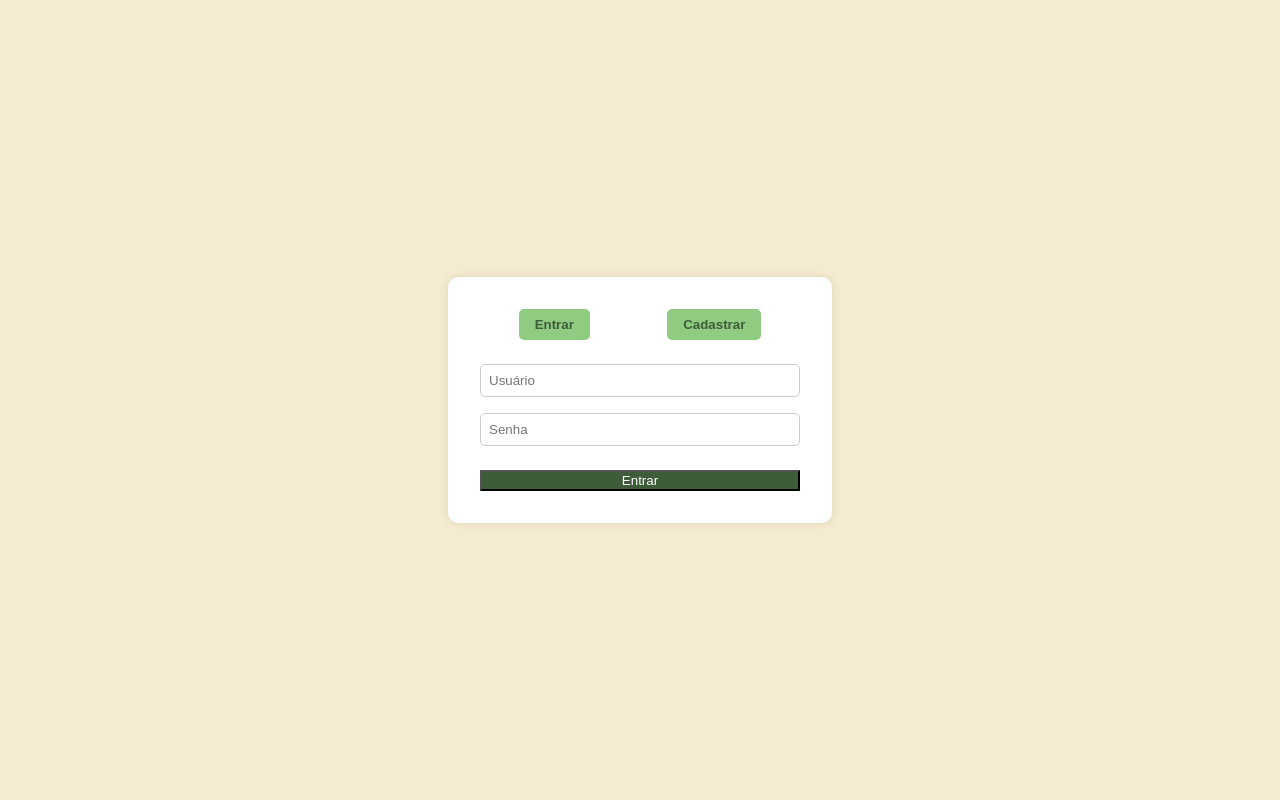
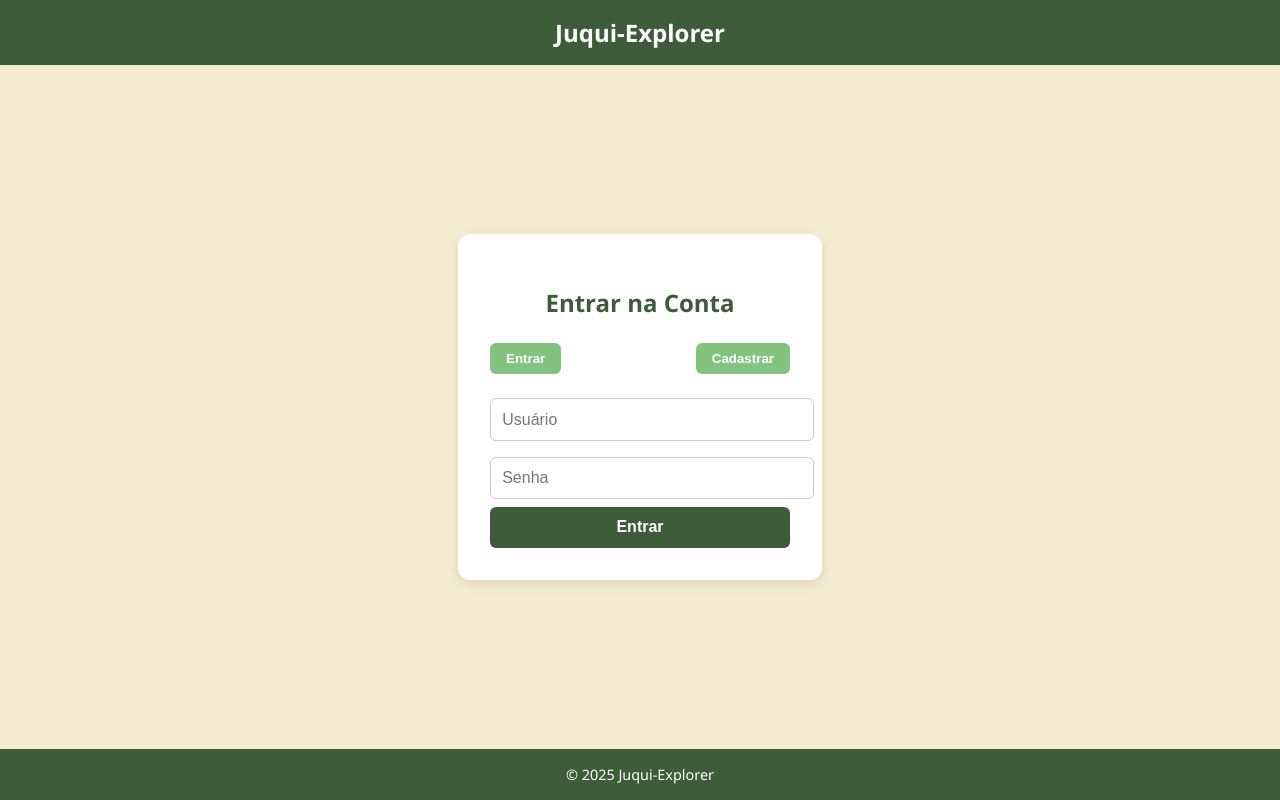
Before and after one commit to renanheriky/Juqui-explorer-, a plain HTML site: page login.html in a window 1280 px wide. Drawn offline with Linux system fonts and the light colour scheme.

Commit message:
Update login.html

```diff
--- a/login.html
+++ b/login.html
@@ -2,76 +2,122 @@
 <html lang="pt-BR">
 <head>
   <meta charset="UTF-8" />
-  <meta name="viewport" content="width=device-width, initial-scale=1" />
-  <title>Login / Cadastro</title>
+  <meta name="viewport" content="width=device-width, initial-scale=1.0"/>
+  <title>Login - Juqui-Explorer</title>
   <style>
     body {
+      margin: 0;
       font-family: 'Segoe UI', sans-serif;
       background: #F4EBD0;
-      color: #3E5C3A;
+      display: flex;
+      flex-direction: column;
+      min-height: 100vh;
+    }
+
+    header {
+      background-color: #3E5C3A;
+      padding: 1rem 2rem;
+      color: white;
+      text-align: center;
+      font-size: 1.5rem;
+      font-weight: bold;
+    }
+
+    main {
+      flex: 1;
       display: flex;
       align-items: center;
       justify-content: center;
-      height: 100vh;
-      margin: 0;
     }
-    .container {
-      background: white;
+
+    .login-box {
+      background-color: white;
       padding: 2rem;
-      border-radius: 10px;
-      box-shadow: 0 0 10px rgba(0,0,0,0.1);
-      width: 320px;
+      border-radius: 12px;
+      box-shadow: 0 4px 12px rgba(0, 0, 0, 0.1);
+      text-align: center;
+      width: 300px;
     }
-    .tabs { display: flex; justify-content: space-around; margin-bottom: 1rem; }
-    .tabs button {
+
+    .login-box h2 {
+      margin-bottom: 1.5rem;
+      color: #3E5C3A;
+    }
+
+    .login-box input {
+      width: 100%;
+      padding: 0.7rem;
+      margin: 0.5rem 0;
+      border: 1px solid #ccc;
+      border-radius: 6px;
+      font-size: 1rem;
+    }
+
+    .login-box .actions {
+      display: flex;
+      justify-content: space-between;
+      margin-bottom: 1rem;
+    }
+
+    .login-box .actions button {
       padding: 0.5rem 1rem;
+      background: #82C47F;
+      color: white;
       border: none;
-      background: #8FCB81;
-      color: #3E5C3A;
+      border-radius: 6px;
+      font-weight: bold;
       cursor: pointer;
-      border-radius: 5px;
-      font-weight: bold;
     }
-    form { display: none; flex-direction: column; }
-    form.active { display: flex; }
-    input {
-      margin: 0.5rem 0;
-      padding: 0.5rem;
-      border: 1px solid #ccc;
-      border-radius: 5px;
+
+    .login-box .actions button:hover {
+      background: #6caf6a;
     }
-    button.submit {
+
+    .login-box .login-btn {
+      width: 100%;
+      padding: 0.7rem;
       background: #3E5C3A;
       color: white;
-      margin-top: 1rem;
+      border: none;
+      border-radius: 6px;
+      font-size: 1rem;
+      font-weight: bold;
+      cursor: pointer;
+    }
+
+    .login-box .login-btn:hover {
+      background: #2E4430;
+    }
+
+    footer {
+      background: #3E5C3A;
+      color: white;
+      text-align: center;
+      padding: 1rem;
+      font-size: 0.9rem;
     }
   </style>
 </head>
 <body>
-  <div class="container">
-    <div class="tabs">
-      <button onclick="showForm('login')">Entrar</button>
-      <button onclick="showForm('cadastro')">Cadastrar</button>
+
+  <header>
+    Juqui-Explorer
+  </header>
+
+  <main>
+    <div class="login-box">
+      <h2>Entrar na Conta</h2>
+      <div class="actions">
+        <button>Entrar</button>
+        <button>Cadastrar</button>
+      </div>
+      <input type="text" placeholder="Usuário" />
+      <input type="password" placeholder="Senha" />
+      <button class="login-btn">Entrar</button>
     </div>
-    <form id="login" class="active">
-      <input type="text" placeholder="Usuário" required />
-      <input type="password" placeholder="Senha" required />
-      <button class="submit" type="submit">Entrar</button>
-    </form>
-    <form id="cadastro">
-      <input type="text" placeholder="Nome completo" required />
-      <input type="email" placeholder="E-mail" required />
-      <input type="password" placeholder="Senha" required />
-      <button class="submit" type="submit">Cadastrar</button>
-    </form>
-  </div>
+  </main>
 
-  <script>
-    function showForm(id) {
-      document.getElementById('login').classList.remove('active');
-      document.getElementById('cadastro').classList.remove('active');
-      document.getElementById(id).classList.add('active');
-    }
-  </script>
+  <footer>&copy; 2025 Juqui-Explorer</footer>
+
 </body>
 </html>
```
